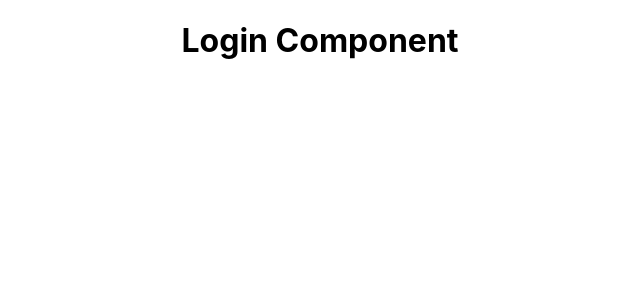
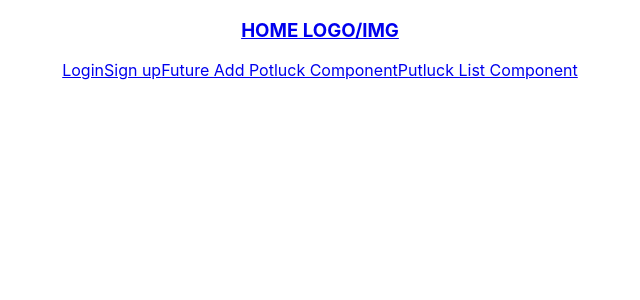
Before and after one commit to ft-potluck-planner-4/ft-pp4-frontend, a React (Create React App) app: page /potlucks/1 in a window 1280 px wide. Shown: the top 300 px of the page, without its empty margins (320-960 px from the left). Built offline with nearby package versions, Linux system fonts and the light colour scheme.

Commit message:
added axiosWithAuth util, made Header Component for nav, started PotluckList

```diff
--- a/src/App.js
+++ b/src/App.js
@@ -3,19 +3,28 @@ import "./App.css";
 import { BrowserRouter as Router, Switch, Route } from "react-router-dom";
 import Login from "./components/Login";
 import Signup from "./components/Signup";
+import Header from "./components/Header";
+import PotluckList from "./components/PotluckList";
 
 function App() {
   return (
     <Router>
       <div className="App">
         <Switch>
+          <Route path="/potlucks">
+            <Header />
+            <PotluckList />
+          </Route>
           <Route path="/signup">
+            <Header />
             <Signup />
           </Route>
           <Route path="/login">
+            <Header />
             <Login />
           </Route>
           <Route path="/">
+            <Header />
             <Login />
           </Route>
         </Switch>
--- /dev/null
+++ b/src/components/Header.js
@@ -0,0 +1,28 @@
+import React from "react";
+import { Link } from "react-router-dom";
+
+function Header() {
+  return (
+    <nav className="header">
+      <Link to="/">
+        <h3>HOME LOGO/IMG</h3>
+      </Link>
+      <div className="header_nav">
+        <Link to="/login">
+          <span>Login</span>
+        </Link>
+        <Link to="/signup">
+          <span>Sign up</span>
+        </Link>
+        <Link to="/">
+          <span>Future Add Potluck Component</span>
+        </Link>
+        <Link to="/potlucks">
+          <span>Putluck List Component</span>
+        </Link>
+      </div>
+    </nav>
+  );
+}
+
+export default Header;
--- /dev/null
+++ b/src/components/PotluckList.js
@@ -0,0 +1,7 @@
+import React from "react";
+
+function PotluckList() {
+  return <div></div>;
+}
+
+export default PotluckList;
```
Also changed, not shown: src/utils/axiosWithAuth.js (added, +14 -0 lines).
